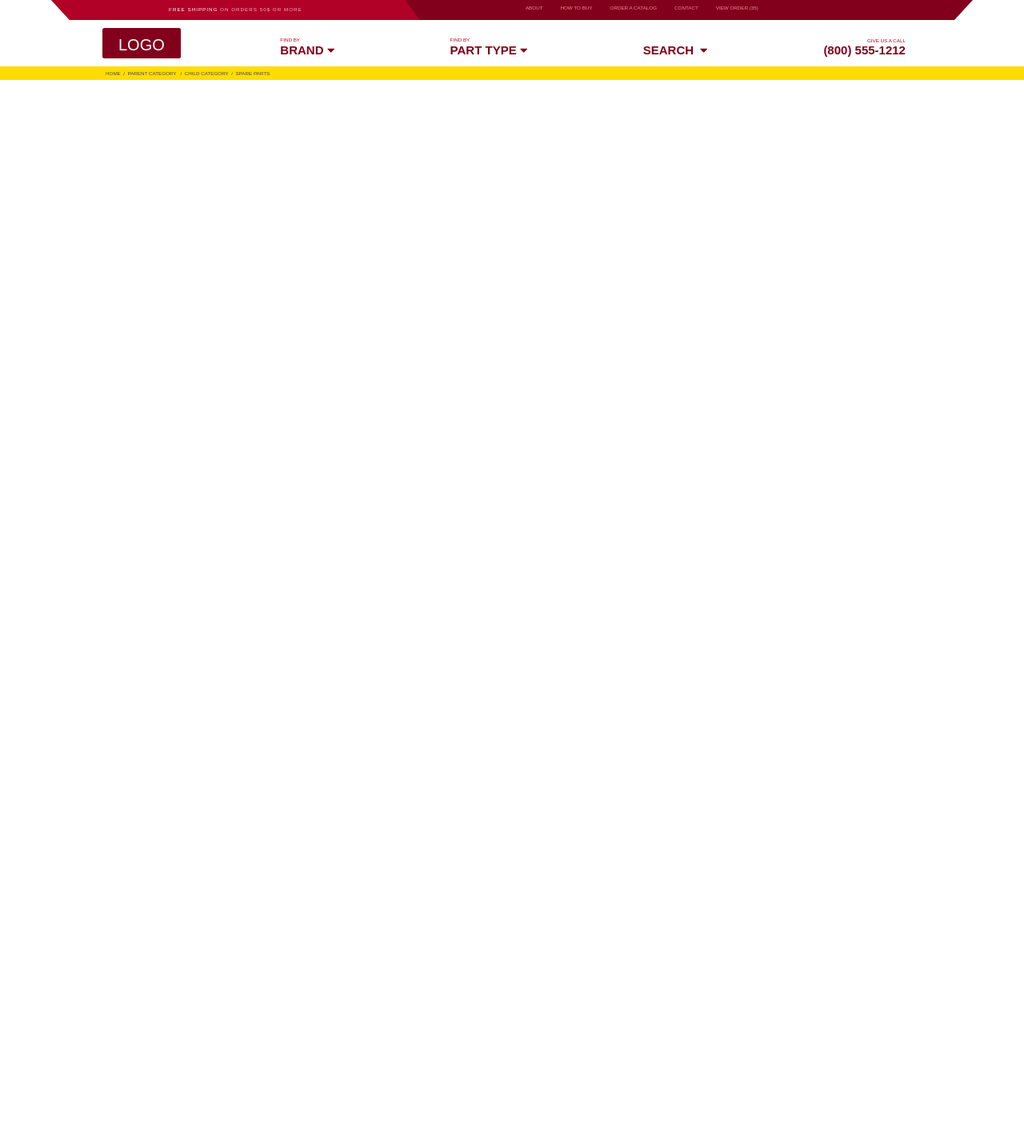
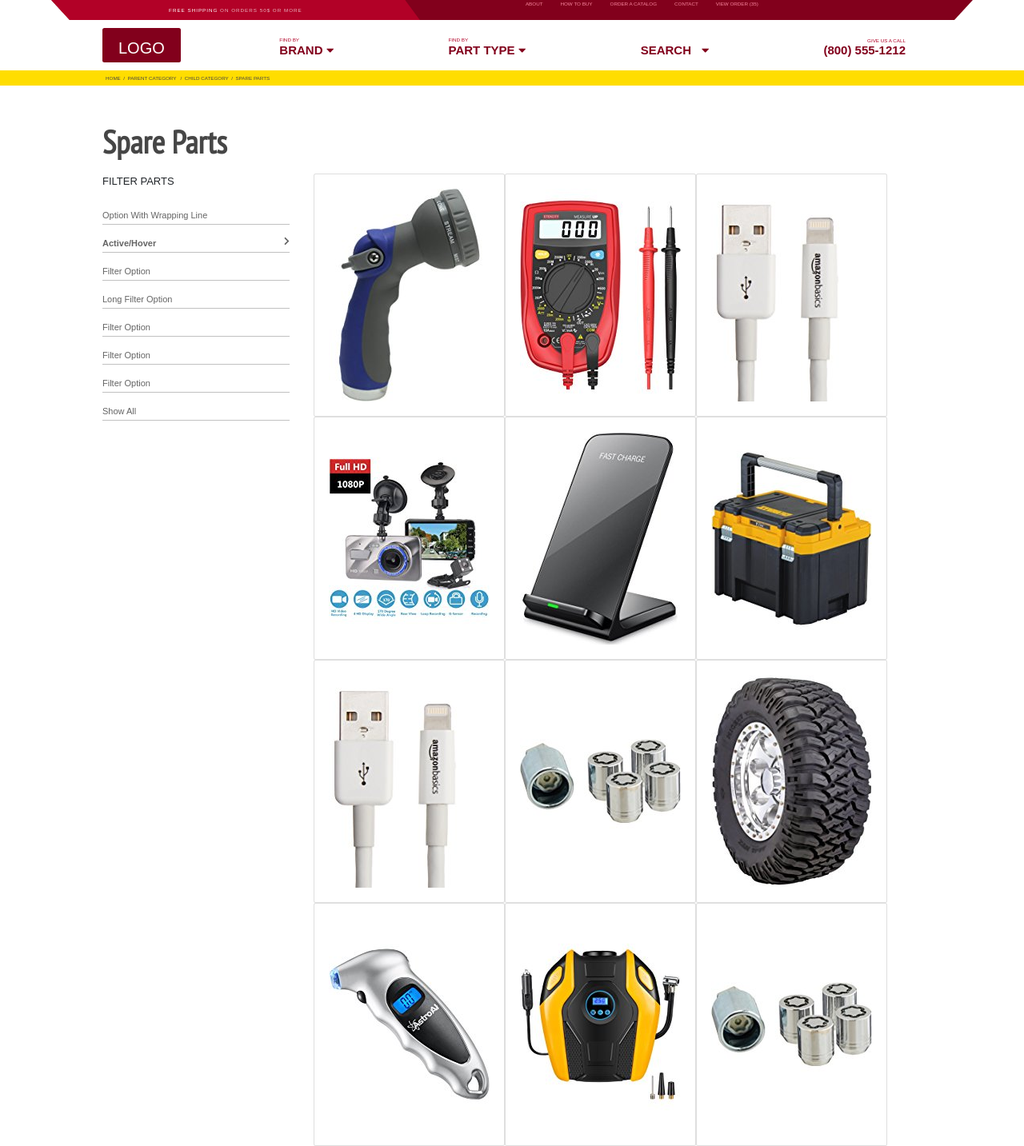
Before and after one commit to praveenpke/project_html-css-js, a PHP site: page / in a window 1280 px wide. Shown: the whole page at 80% size. Before the commit the page ends 100 px from the top, so only its background shows below. Run offline with PHP 8.4, Linux system fonts and the light colour scheme; some libraries are stand-ins or nearby versions.

Commit message:
basic mockup done

```diff
--- /dev/null
+++ b/css/body-main.css
@@ -0,0 +1,56 @@
+.body-main{
+    width: 80%;
+    margin: 0 auto;
+    font-family: Arial, Helvetica, sans-serif;
+}
+
+.filters{
+
+}
+.item-grid{
+    display: flex;
+    flex-wrap: wrap;
+    margin-top: 1rem;
+
+
+}
+.card{
+    padding: 1.8rem;
+}
+
+
+@media (min-width: 320px) and (max-width: 600px) {
+.card{
+    width: 15rem;
+    height: 15rem;
+}
+
+}
+
+.filter-heading{
+    margin-top: 1rem;
+    font-size: 1.3rem;
+}
+
+.filter-menu{
+
+    padding: 0;
+    list-style: none;
+}
+
+.filter-menu li{
+    color: #646464;
+    font-size: 1.1rem;
+    padding-bottom: 0.25rem;
+    border-bottom: 1px solid rgba(100, 100, 100, 0.4);
+    padding-top: 1.5rem;
+}
+
+.active-filter{
+    font-weight: 800;
+    position: relative;
+}
+.align-icon-right{
+    position: absolute;
+    right: 0;
+}
--- /dev/null
+++ b/css/heading-main.css
@@ -0,0 +1,9 @@
+.heading-main{
+    color: #464646;
+    width: 80%;
+    margin: 0 auto;
+    margin-top: 4rem;
+    font-size:4rem;
+    font-weight: 600;
+    font-family: 'PT Sans Narrow', sans-serif;
+}
--- a/css/navbar-1.css
+++ b/css/navbar-1.css
@@ -46,12 +46,12 @@
         margin-right: 4%;
     }
 
-    ul{
+    .right-side-content ul{
         list-style: none;
         display:flex;
 
     }
-    li{
+    .right-side-content ul li{
         margin-right: 2.2rem;
     }
 }
@@ -100,7 +100,7 @@
     background-color: white;
     top: 0.8rem;
     left: 42%;
-    width: 6rem;
+    width: 8rem;
     padding: 0.5rem 1.3rem;
     color:#82001c;
     font-size: 1.9rem;
--- a/css/style.css
+++ b/css/style.css
@@ -1,7 +1,8 @@
 @import url("navbar-1.css");
 @import url("navbar-2.css");
 @import url("navbar-3.css");
-
+@import url("heading-main.css");
+@import url("body-main.css");
 
 html,body{
     margin: 0;
--- a/index.html
+++ b/index.html
@@ -1,12 +1,17 @@
 <!DOCTYPE html>
 <html lang="en">
+
 <head>
     <meta charset="UTF-8">
     <meta name="viewport" content="width=device-width, initial-scale=1.0">
     <meta http-equiv="X-UA-Compatible" content="ie=edge">
+    <link rel="stylesheet" href="https://maxcdn.bootstrapcdn.com/bootstrap/4.0.0/css/bootstrap.min.css" integrity="sha384-Gn5384xqQ1aoWXA+058RXPxPg6fy4IWvTNh0E263XmFcJlSAwiGgFAW/dAiS6JXm"
+        crossorigin="anonymous">
+    <link href="https://fonts.googleapis.com/css?family=PT+Sans+Narrow" rel="stylesheet">
     <link rel="stylesheet" href="./css/style.css">
     <title>Document</title>
 </head>
+
 <body>
     <section class="navbar-1">
         <div class="trapezoid-outer">
@@ -15,7 +20,8 @@
                 <div class="trapezoid-inner">
 
                     <div class="left-side-content">
-                                    FREE SHIPPING <span>ON ORDERS 50$ OR MORE</span>
+                        FREE SHIPPING
+                        <span>ON ORDERS 50$ OR MORE</span>
                     </div>
                 </div>
 
@@ -62,16 +68,27 @@
                 LOGO
             </div>
             <div class="brand navbar-2-menu-item">
-                        FIND BY <div>BRAND <i class="fas fa-caret-down"></i></div>
+                FIND BY
+                <div>BRAND
+                    <i class="fas fa-caret-down"></i>
+                </div>
             </div>
             <div class="part-type navbar-2-menu-item">
-                            FIND BY <div>PART TYPE <i class="fas fa-caret-down"></i></div>
+                FIND BY
+                <div>PART TYPE
+                    <i class="fas fa-caret-down"></i>
+                </div>
             </div>
             <div class="search navbar-2-menu-item">
-                            &nbsp;<div>SEARCH &nbsp;<i class="fas fa-caret-down for-desktop"></i> <i class="fas fa-search for-mobile"></i></div>
+                &nbsp;
+                <div>SEARCH &nbsp;
+                    <i class="fas fa-caret-down for-desktop"></i>
+                    <i class="fas fa-search for-mobile"></i>
+                </div>
             </div>
             <div class="phone-number navbar-2-menu-item right-align">
-                            GIVE US A CALL <div>(800) 555-1212</div>
+                GIVE US A CALL
+                <div>(800) 555-1212</div>
             </div>
         </div>
 
@@ -80,6 +97,44 @@
         <div class="navbar-3-content">
             HOME &nbsp;/&nbsp; PARENT CATEGORY &nbsp; /&nbsp; CHILD CATEGORY&nbsp; / &nbsp;SPARE PARTS
         </div>
+    </section>
+    <section class="heading-main for-desktop">
+        Spare Parts
+    </section>
+    <section class="body-main">
+        <div class="row">
+            <div class="filters col-md-3 for-desktop">
+                <p class="filter-heading">FILTER PARTS</p>
+
+                <ul class="filter-menu">
+                    <li>Option With Wrapping Line</li>
+                    <li class="active-filter">Active/Hover <i class="fas fa-chevron-right align-icon-right"></i></li>
+                    <li>Filter Option</li>
+                    <li>Long Filter Option</li>
+                    <li>Filter Option</li>
+                    <li>Filter Option</li>
+                    <li>Filter Option</li>
+                    <li>Show All</li>
+                </ul>
+            </div>
+            <div class="item-grid col-md-9">
+                <img src="images/img-1.jpg" alt="" class="card">
+                <img src="images/img-2.jpg" alt="" class="card">
+                <img src="images/img-3.jpg" alt="" class="card">
+                <img src="images/img-4.jpg" alt="" class="card">
+                <img src="images/img-5.jpg" alt="" class="card">
+                <img src="images/img-6.jpg" alt="" class="card">
+                <img src="images/img-3.jpg" alt="" class="card">
+                <img src="images/img-12.jpg" alt="" class="card">
+                <img src="images/img-9.jpg" alt="" class="card">
+                <img src="images/img-10.jpg" alt="" class="card">
+                <img src="images/img-11.jpg" alt="" class="card">
+                <img src="images/img-12.jpg" alt="" class="card">
+            </div>
+
+
+        </div>
+
     </section>
 
 
@@ -91,8 +146,19 @@
 
     <!-- font-awesome cdn script -->
 
-    <script defer src="https://use.fontawesome.com/releases/v5.0.8/js/solid.js" integrity="sha384-+Ga2s7YBbhOD6nie0DzrZpJes+b2K1xkpKxTFFcx59QmVPaSA8c7pycsNaFwUK6l" crossorigin="anonymous"></script>
-<script defer src="https://use.fontawesome.com/releases/v5.0.8/js/fontawesome.js" integrity="sha384-7ox8Q2yzO/uWircfojVuCQOZl+ZZBg2D2J5nkpLqzH1HY0C1dHlTKIbpRz/LG23c" crossorigin="anonymous"></script>
+    <script defer src="https://use.fontawesome.com/releases/v5.0.8/js/solid.js" integrity="sha384-+Ga2s7YBbhOD6nie0DzrZpJes+b2K1xkpKxTFFcx59QmVPaSA8c7pycsNaFwUK6l"
+        crossorigin="anonymous"></script>
+    <script defer src="https://use.fontawesome.com/releases/v5.0.8/js/fontawesome.js" integrity="sha384-7ox8Q2yzO/uWircfojVuCQOZl+ZZBg2D2J5nkpLqzH1HY0C1dHlTKIbpRz/LG23c"
+        crossorigin="anonymous"></script>
+
+    <script src="https://code.jquery.com/jquery-3.2.1.slim.min.js" integrity="sha384-KJ3o2DKtIkvYIK3UENzmM7KCkRr/rE9/Qpg6aAZGJwFDMVNA/GpGFF93hXpG5KkN"
+        crossorigin="anonymous"></script>
+    <script src="https://cdnjs.cloudflare.com/ajax/libs/popper.js/1.12.9/umd/popper.min.js" integrity="sha384-ApNbgh9B+Y1QKtv3Rn7W3mgPxhU9K/ScQsAP7hUibX39j7fakFPskvXusvfa0b4Q"
+        crossorigin="anonymous"></script>
+    <script src="https://maxcdn.bootstrapcdn.com/bootstrap/4.0.0/js/bootstrap.min.js" integrity="sha384-JZR6Spejh4U02d8jOt6vLEHfe/JQGiRRSQQxSfFWpi1MquVdAyjUar5+76PVCmYl"
+        crossorigin="anonymous"></script>
+
     <script src="scripts/index.js"></script>
 </body>
+
 </html>
```
Also changed, not shown: images/img-1.jpg (added), images/img-10.jpg (added), images/img-11.jpg (added), images/img-12.jpg (added), images/img-2.jpg (added), images/img-3.jpg (added), images/img-4.jpg (added), images/img-5.jpg (added), images/img-6.jpg (added), images/img-9.jpg (added). Lines whose indentation alone changed are shown as unchanged.
